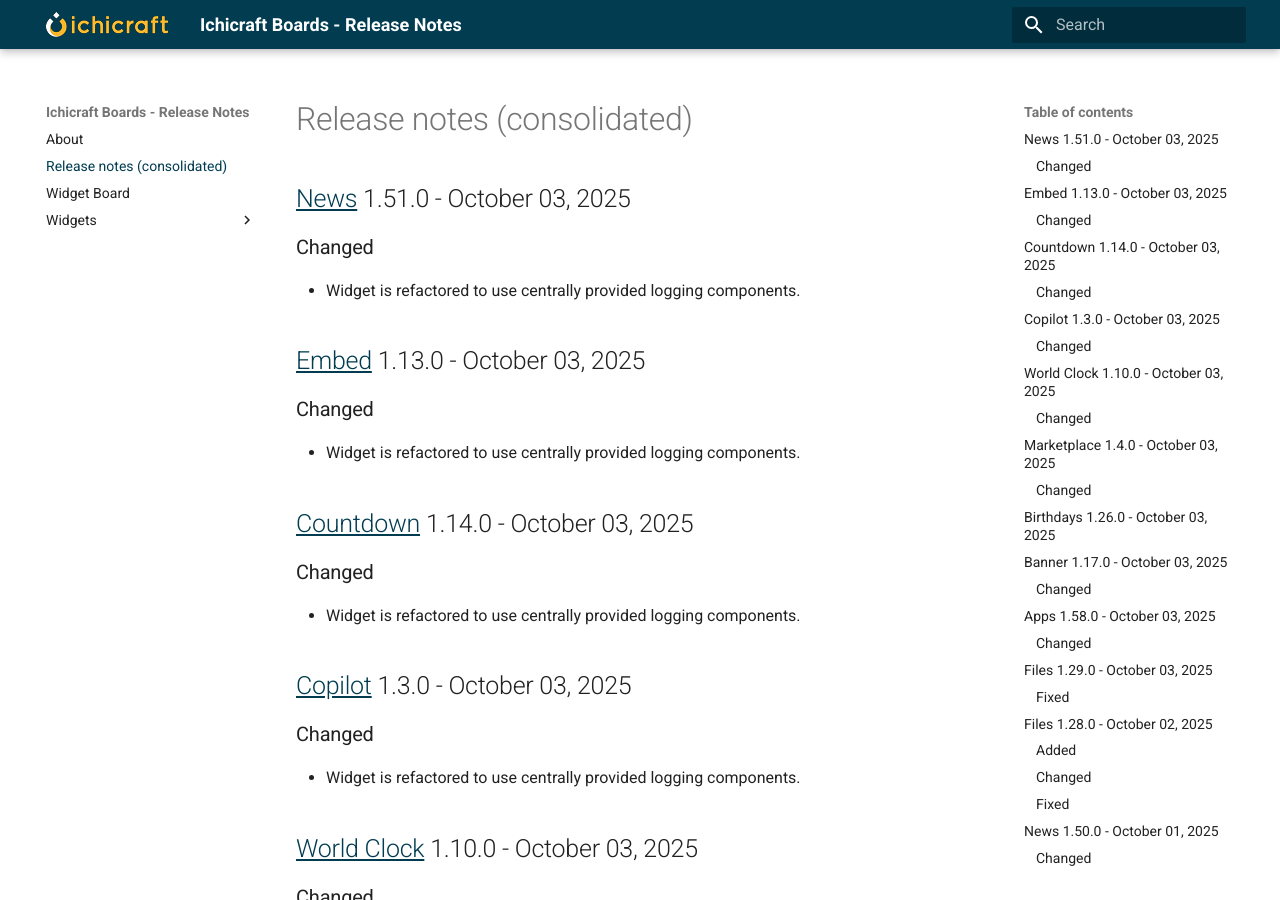
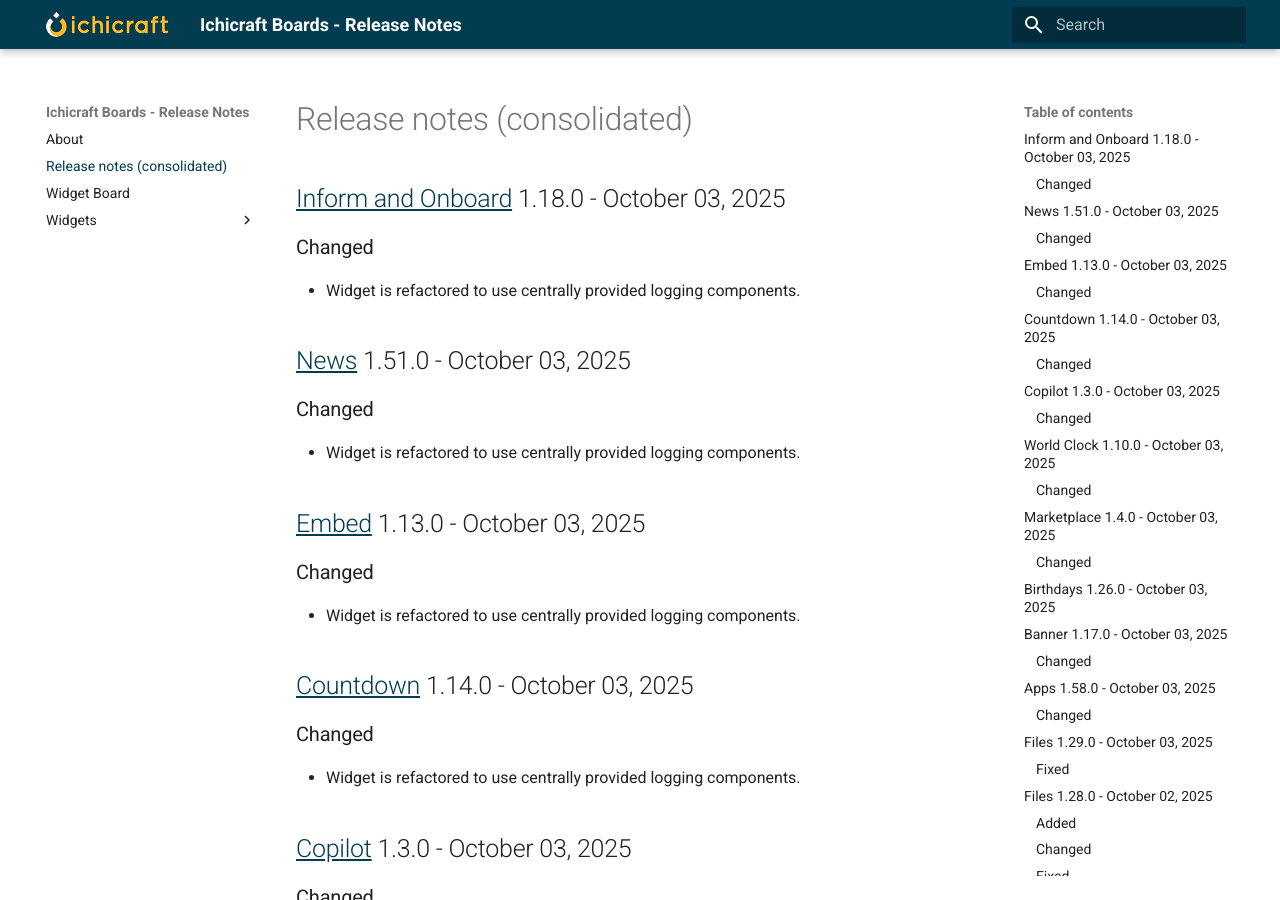
Before and after one commit to ichicraft/widgets-docs, an MkDocs documentation site: the page built from docs/Release-notes-(consolidated).md, in a window 1280 px wide and 900 px high. Built offline with MkDocs 1.6.1 and Material for MkDocs 9.7.7, drawn with Linux system fonts in a browser that asks for light colours.

Commit message:
Release notes updated by BuildService

```diff
--- a/docs/Release-notes-(consolidated).md
+++ b/docs/Release-notes-(consolidated).md
@@ -1,3 +1,8 @@
+## [Inform and Onboard](./Widgets/Inform and Onboard.md) 1.18.0 - October 03, 2025
+
+### Changed
+- Widget is refactored to use centrally provided logging components.
+
 ## [News](./Widgets/News.md) 1.51.0 - October 03, 2025
 
 ### Changed
```
Also changed, not shown: docs/Widgets/Inform and Onboard.md (+5 -0 lines).
